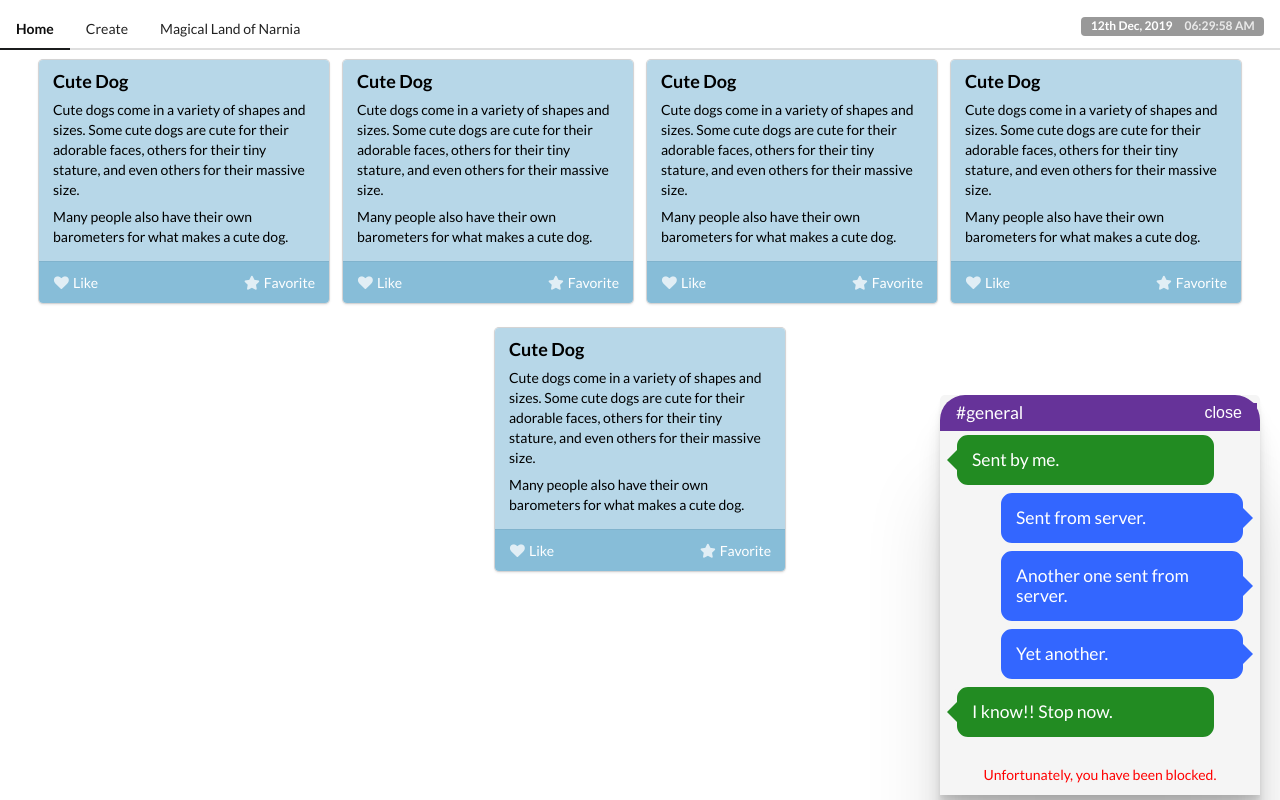
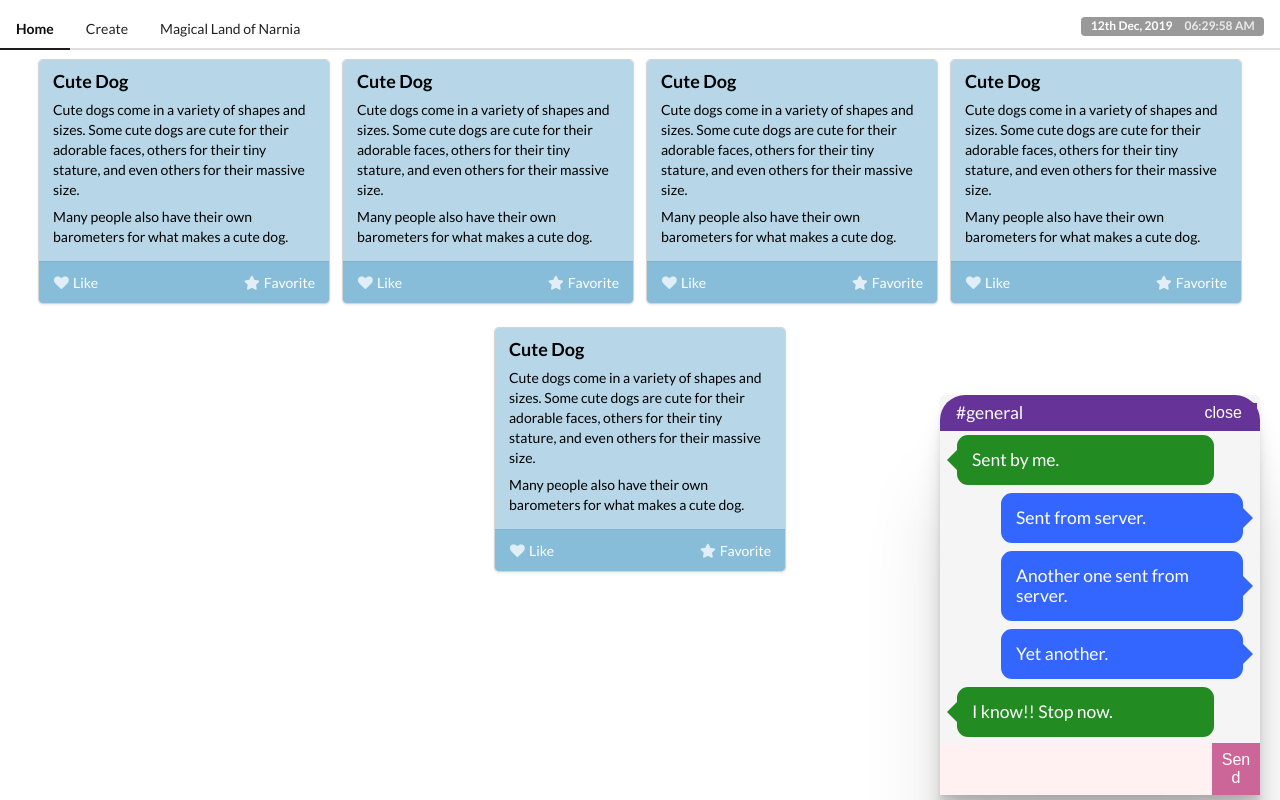
Before and after one commit to ShaminAsfaq/shamin-lives, a React (Create React App) app: page / in a window 1280 px wide. Built offline with nearby package versions, Linux system fonts and the light colour scheme.

Commit message:
accidentally left 'disabled' tag inside the chat input box and send button.

```diff
--- a/src/chat/Chat.js
+++ b/src/chat/Chat.js
@@ -13,7 +13,7 @@ const Chat = () => {
         console.log('Toss a coin to your witcher');
     }
 
-    let isBlocked = true;
+    let isBlocked = false;
 
     useEffect(() => {});
 
@@ -31,9 +31,8 @@ const Chat = () => {
             {
                 !isBlocked &&
                 <div className="ui big icon input chat-input">
-                    <textarea disabled className='chat-input-text-area' rows='2'></textarea>
+                    <textarea className='chat-input-text-area' rows='2'></textarea>
                     <button
-                        disabled
                         className="send-button"
                         type="submit"
                         onClick={onSendMessage}
```
